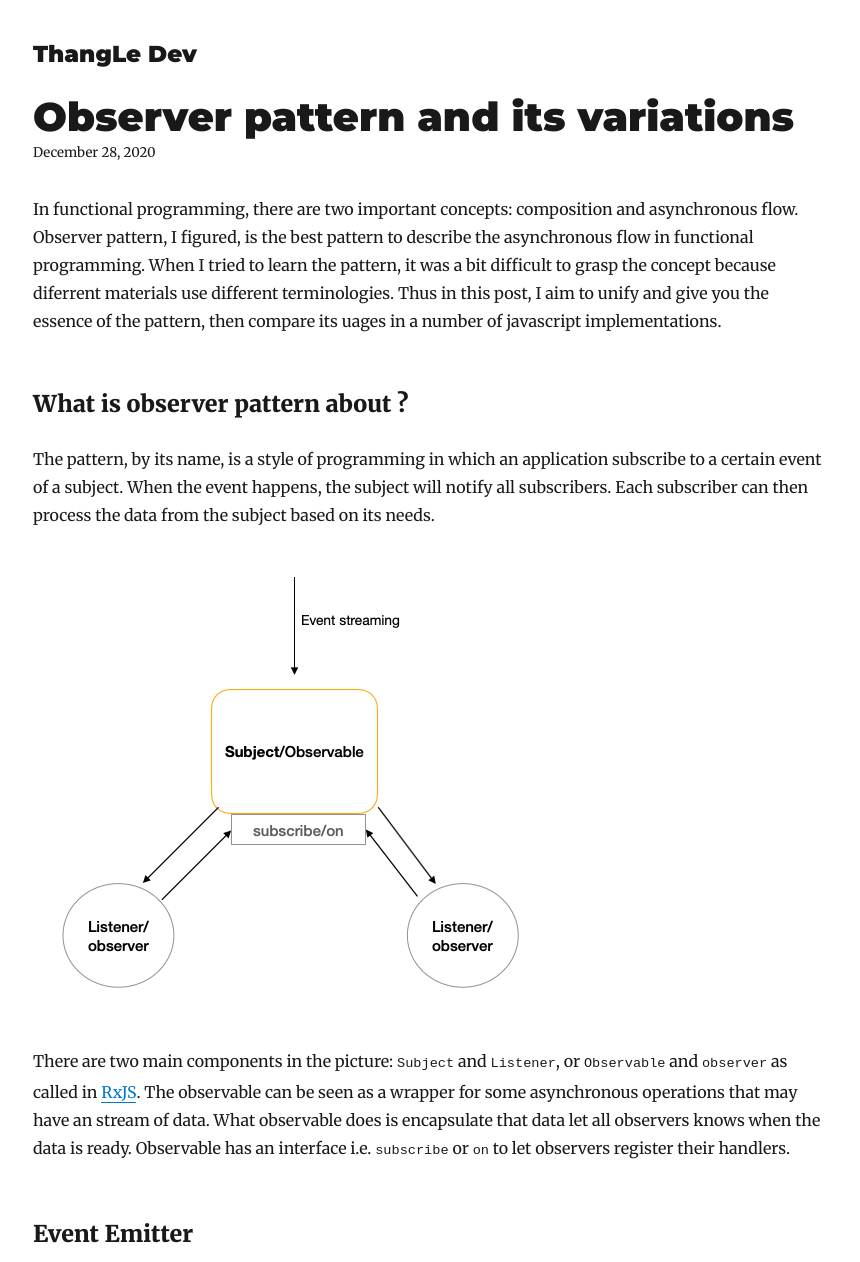
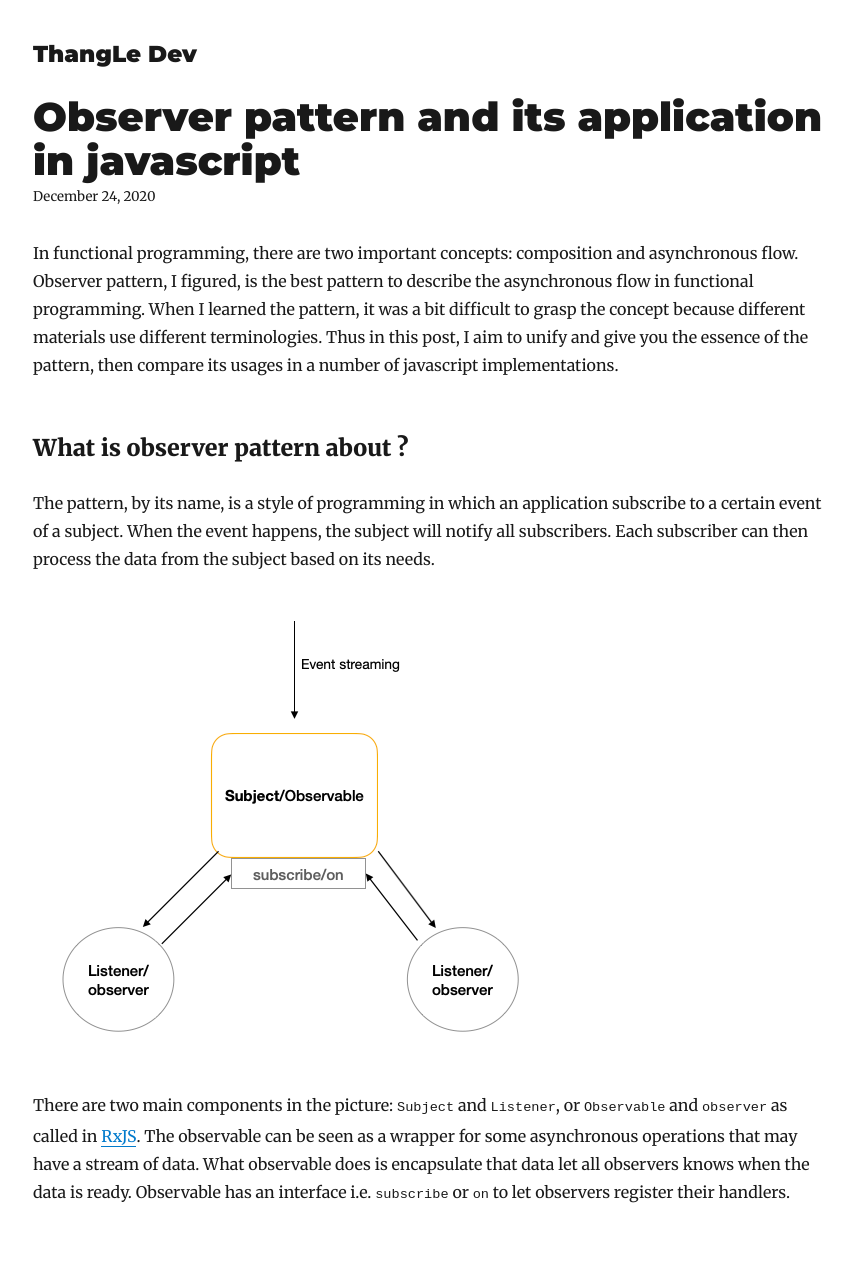
Before and after one commit to thangle89/PersonalBlog, a Gatsby site: page /observer-pattern-and-its-variations/ in a window 1280 px wide. Shown: the top 1262 px of the page, without its empty margins (208-1068 px from the left). Built offline with nearby package versions, Linux system fonts and the light colour scheme; Gatsby itself is replaced by a stand-in of ours; some packages are replaced by stand-ins of ours.

Commit message:
fix typo

```diff
--- a/content/blog/observer-pattern-and-its-variations/index.md
+++ b/content/blog/observer-pattern-and-its-variations/index.md
@@ -1,12 +1,12 @@
 ---
-title: Observer pattern and its variations
-date: '2020-12-28T22:12:03.284Z'
-description: Distill observer pattern and compare its usages
+title: Observer pattern and its application in javascript
+date: '2020-12-24T22:12:03.284Z'
+description: Distill observer pattern and compare some usages in js
 keywords: programming, design pattern, nodejs, javascript, rxjs
 featured: ./observer.png
 ---
 
-In functional programming, there are two important concepts: composition and asynchronous flow. Observer pattern, I figured, is the best pattern to describe the asynchronous flow in functional programming. When I tried to learn the pattern, it was a bit difficult to grasp the concept because diferrent materials use different terminologies. Thus in this post, I aim to unify and give you the essence of the pattern, then compare its uages in a number of javascript implementations.
+In functional programming, there are two important concepts: composition and asynchronous flow. Observer pattern, I figured, is the best pattern to describe the asynchronous flow in functional programming. When I learned the pattern, it was a bit difficult to grasp the concept because different materials use different terminologies. Thus in this post, I aim to unify and give you the essence of the pattern, then compare its usages in a number of javascript implementations.
 
 ### What is observer pattern about ?
 
@@ -14,7 +14,7 @@ The pattern, by its name, is a style of programming in which an application subs
 
 ![Observer pattern](./observer.png)
 
-There are two main components in the picture: `Subject` and `Listener`, or `Observable` and `observer` as called in [RxJS](http://reactivex.io/). The observable can be seen as a wrapper for some asynchronous operations that may have an stream of data. What observable does is encapsulate that data let all observers knows when the data is ready. Observable has an interface i.e. `subscribe` or `on` to let observers register their handlers.
+There are two main components in the picture: `Subject` and `Listener`, or `Observable` and `observer` as called in [RxJS](http://reactivex.io/). The observable can be seen as a wrapper for some asynchronous operations that may have a stream of data. What observable does is encapsulate that data let all observers knows when the data is ready. Observable has an interface i.e. `subscribe` or `on` to let observers register their handlers.
 
 ### Event Emitter
 Let us see an example using `EventEmitter` from Nodejs and implement observer pattern for a file reading action.
```
